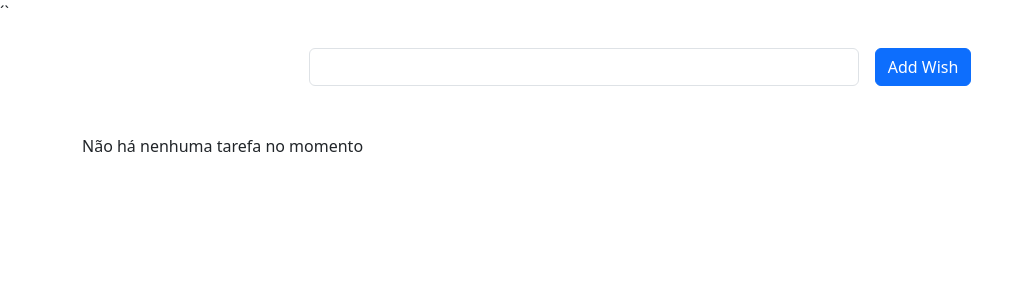
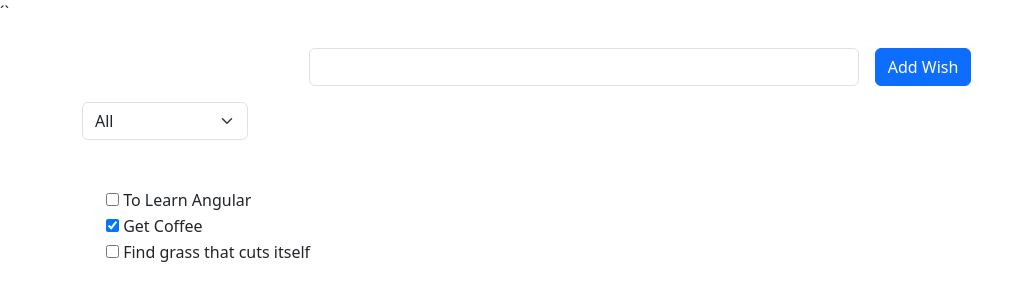
Before and after one commit to LucasKazuhiro/study-simple-wishlist, an Angular app: page / in a window 1280 px wide. Shown: the top 300 px of the page, without its empty margins (0-1033 px from the left). Built offline with nearby package versions, Linux system fonts and the light colour scheme.

Commit message:
feat: adiciona filtro de itens

```diff
--- a/src/app/app.component.html
+++ b/src/app/app.component.html
@@ -19,14 +19,28 @@
     </div>
   </form>
 
+  <div class="row mt-3">
+    <div class="col-sm-2">
+      <select
+        class="form-select"
+        [(ngModel)] = "listfilter"
+        (ngModelChange) = "filterChange($event)"
+      >
+        <option value="0">All</option>
+        <option value="1">Unfulfilled</option>
+        <option value="2">Fulfilled</option>
+      </select>
+    </div>
+  </div>
+
   <div class="row mt-5">
-    <div *ngIf = "items.length === 0; else showItems">
+    <div *ngIf = "visibleItems.length === 0; else showItems">
       <p> Não há nenhuma tarefa no momento </p>
     </div>
 
     <ng-template #showItems>
       <ul class = "wish-list">
-        <li *ngFor = "let item of items; index as ii">
+        <li *ngFor = "let item of visibleItems; index as ii">
           <div class = "form-check">
             <label class = "form-check-label">
               <input
--- a/src/app/app.component.ts
+++ b/src/app/app.component.ts
@@ -15,19 +15,39 @@
 
 export class AppComponent {
   items:WishItem[] = [
-    // new WishItem('To Learn Angular'),
-    // new WishItem('Get Coffee', true),
-    // new WishItem('Find grass that cuts itself')
+    new WishItem('To Learn Angular'),
+    new WishItem('Get Coffee', true),
+    new WishItem('Find grass that cuts itself')
   ];
 
-  title = 'wishlist';
-  newWishText = "";
+  visibleItems:WishItem[] = this.items
+
+  title = 'wishlist'
+  newWishText = ''
+  listfilter:String = '0'
 
   addNewWish(){
     this.items.push(new WishItem(this.newWishText))
     this.newWishText = ''
   }
 
+  filterChange(value:any){
+    switch(Number(value)){
+      case 0:
+        this.visibleItems = this.items
+        break
+
+      case 1:
+        this.visibleItems = this.items.filter(item => !item.isComplete)
+        break
+
+      case 2:
+        this.visibleItems = this.items.filter(item => item.isComplete)
+        break
+    }
+
+  }
+
   toggleItem(item : WishItem){
     item.isComplete = !item.isComplete
   }
```
